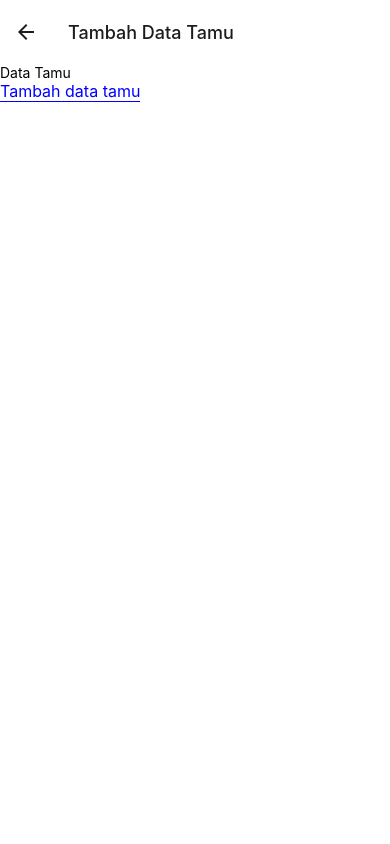
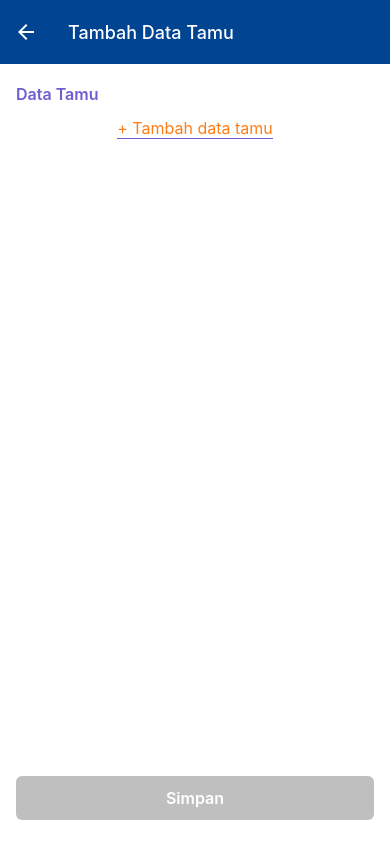
Before and after one commit to erlanggajatikusuma/booking-react-app, a React Native app: screen /App.Home.Detail.Guest in a window 390 px wide. Built offline with nearby package versions, Linux system fonts and the light colour scheme; no server answers.

Commit message:
slicing guest-screen and its function

```diff
--- a/src/components/button/button.tsx
+++ b/src/components/button/button.tsx
@@ -6,9 +6,10 @@ import {
   TextStyle,
   TouchableOpacityProps,
 } from 'react-native';
+import {color} from '../../theme';
 
 const BASE: ViewStyle = {
-  backgroundColor: 'blue',
+  backgroundColor: color.blue,
   paddingVertical: 12,
   paddingHorizontal: 8,
   borderRadius: 6,
@@ -24,6 +25,11 @@ const LINK: ViewStyle = {
   alignItems: 'flex-start',
 };
 
+const DISABLED: ViewStyle = {
+  ...BASE,
+  backgroundColor: 'gray',
+};
+
 const BASE_LABEL: TextStyle = {
   color: 'white',
   fontSize: 16,
@@ -32,12 +38,12 @@ const BASE_LABEL: TextStyle = {
 };
 
 const LINK_LABEL: TextStyle = {
-  color: 'blue', // Blue text color for link style
+  color: color.blue, //color.bluetext color for link style
   fontSize: 16,
   paddingHorizontal: 0,
   paddingVertical: 0,
   borderBottomWidth: 1, // ios not support
-  borderColor: 'blue',
+  borderColor: color.blue,
 };
 
 interface ButtonProps extends TouchableOpacityProps {
@@ -49,7 +55,15 @@ interface ButtonProps extends TouchableOpacityProps {
 }
 
 export const Button: React.FC<ButtonProps> = React.memo(
-  ({label, children, style, labelStyle, preset = 'base', ...rest}) => {
+  ({
+    label,
+    children,
+    style,
+    labelStyle,
+    preset = 'base',
+    disabled,
+    ...rest
+  }) => {
     const buttonStyle = preset === 'link' ? LINK : BASE;
     const textLabelStyle = preset === 'link' ? LINK_LABEL : BASE_LABEL;
 
@@ -57,7 +71,10 @@ export const Button: React.FC<ButtonProps> = React.memo(
       <Text style={[textLabelStyle, labelStyle]}>{label}</Text>
     );
     return (
-      <TouchableOpacity style={[buttonStyle, style]} {...rest}>
+      <TouchableOpacity
+        style={[disabled ? DISABLED : buttonStyle, style]}
+        disabled={disabled}
+        {...rest}>
         {/* {label && <Text style={[textLabelStyle, labelStyle]}>{label}</Text>} */}
         {/* {children} */}
         {content}
--- a/src/components/screen/screen.tsx
+++ b/src/components/screen/screen.tsx
@@ -4,7 +4,7 @@ import {
   KeyboardAvoidingView,
   Platform,
   ScrollView,
-  StatusBar as StatusBarRN,
+  StatusBar,
   StatusBarProps,
   StatusBarPropsAndroid,
   View,
@@ -18,14 +18,14 @@ const isIos = Platform.OS === 'ios';
 
 const majorVersionIOS = parseInt(Platform.Version, 10);
 
-const StatusBar = (props: StatusBarPropsAndroid & StatusBarProps) => {
+const CustomStatusBar = (props: StatusBarPropsAndroid & StatusBarProps) => {
   const insets = useSafeAreaInsets();
   const {backgroundColor, barStyle} = props;
   const customHeight = majorVersionIOS < 11 ? insets.top : 0;
 
   return (
     <View style={{height: customHeight, backgroundColor}}>
-      <StatusBarRN
+      <StatusBar
         barStyle={barStyle}
         backgroundColor={backgroundColor}
         {...props}
@@ -49,10 +49,10 @@ function ScreenWithoutScrolling(props: ScreenProps) {
       style={[preset.outer, backgroundStyle]}
       behavior={isIos ? 'padding' : undefined}
       keyboardVerticalOffset={offsets[props.keyboardOffset || 'none']}>
-      <StatusBar
+      <CustomStatusBar
         barStyle={statusBarStyle}
         backgroundColor={statusBarBackgroundColor}
-        translucent={props.statusBarTranslucent}
+        // translucent={props.statusBarTranslucent}
       />
       <SafeAreaView
         edges={props.unsafe ? ['left', 'right'] : safeAreaEdges}
@@ -78,10 +78,10 @@ function ScreenWithScrolling(props: ScreenProps) {
       style={[preset.outer, backgroundStyle]}
       behavior={isIos ? 'padding' : undefined}
       keyboardVerticalOffset={offsets[props.keyboardOffset || 'none']}>
-      <StatusBar
+      <CustomStatusBar
         barStyle={statusBarStyle}
         backgroundColor={statusBarBackgroundColor}
-        translucent={props.statusBarTranslucent}
+        // translucent={props.statusBarTranslucent}
       />
       <ScrollView
         ref={props.scrollViewRef}
--- a/src/context/store-context.tsx
+++ b/src/context/store-context.tsx
@@ -1,6 +1,6 @@
 import React, {createContext, useContext, useReducer, ReactNode} from 'react';
 
-interface Guest {
+export interface Guest {
   id: number;
   name: string;
   gender: 'Mr' | 'Mrs';
--- a/src/navigators/app-navigator.tsx
+++ b/src/navigators/app-navigator.tsx
@@ -1,6 +1,7 @@
 import {createNativeStackNavigator} from '@react-navigation/native-stack';
 import React from 'react';
 import {DetailScreen, GuestScreen, HomeScreen} from '../screens';
+import {color} from '../theme';
 
 export type AppNavigatorParamList = {
   'App.Home': undefined;
@@ -34,6 +35,9 @@ export const AppNavigator = () => {
           headerShown: true,
           headerTitle: 'Payment Details',
           headerShadowVisible: false,
+          statusBarColor: color.darkBlue,
+          headerStyle: {backgroundColor: color.darkBlue},
+          headerTintColor: color.white,
         }}
         component={DetailScreen}
       />
@@ -44,6 +48,9 @@ export const AppNavigator = () => {
           title: 'Tambah Data Tamu',
           headerBackTitleVisible: false,
           headerShadowVisible: false,
+          statusBarColor: color.darkBlue,
+          headerStyle: {backgroundColor: color.darkBlue},
+          headerTintColor: color.white,
         }}
         component={GuestScreen}
       />
--- a/src/screens/home/detail/guest/index.tsx
+++ b/src/screens/home/detail/guest/index.tsx
@@ -1,22 +1,41 @@
+import {CompositeScreenProps} from '@react-navigation/native';
+import React, {FC, useCallback, useMemo, useState} from 'react';
 import {
-  View,
+  FlatList,
+  Image,
+  ImageStyle,
+  ListRenderItem,
   Text,
   TextInput,
+  TextStyle,
+  View,
   ViewStyle,
-  Image,
-  ImageStyle,
-  FlatList,
-  ListRenderItem,
 } from 'react-native';
-import React, {FC, useCallback, useEffect, useMemo, useState} from 'react';
-import {CompositeScreenProps} from '@react-navigation/native';
 import {Button, Picker, Screen} from '../../../../components';
 import {useStoreContext} from '../../../../context/store-context';
+import {color} from '../../../../theme';
+
+const CONTAINER: ViewStyle = {
+  paddingTop: 20,
+};
+
+const LABEL: TextStyle = {
+  fontSize: 16,
+  fontWeight: '600',
+  color: color.blue,
+  paddingHorizontal: 16,
+};
+
+const ADD_BUTTON: ViewStyle = {
+  alignItems: 'center',
+  marginVertical: 14,
+};
 
 const SELECTED_OPTION: ViewStyle = {
   flexDirection: 'row',
   alignItems: 'center',
-  //   borderWidth: 1,
+  paddingHorizontal: 6,
+  marginVertical: 4,
 };
 
 const INPUT: ViewStyle = {
@@ -25,11 +44,22 @@ const INPUT: ViewStyle = {
   borderWidth: 1,
   borderRadius: 6,
   paddingHorizontal: 12,
+  borderColor: color.borderGray,
 };
 
 const ICON: ImageStyle = {
   width: 24,
   height: 24,
+  tintColor: 'red',
+};
+
+const DELETE_BUTTON: ViewStyle = {
+  marginLeft: 14,
+};
+
+const FOOTER: ViewStyle = {
+  paddingHorizontal: 16,
+  paddingVertical: 24,
 };
 
 const icon = require('../../../../assets/icon/trash.png');
@@ -51,7 +81,6 @@ function arePropsEqual(prevProps: any, nextProps: any) {
 
 const Item = React.memo(
   ({item, handleValueChange, onChangeText, onDelete}: ItemProps) => {
-    console.log('Render Item ==> ', item.gender);
     const items = [
       {label: 'Mr', value: 'Mr'},
       {label: 'Mrs', value: 'Mrs'},
@@ -59,7 +88,6 @@ const Item = React.memo(
 
     return (
       <View style={SELECTED_OPTION}>
-        <View>
         <Picker
           items={items}
           selectedValue={item.gender}
@@ -67,13 +95,15 @@ const Item = React.memo(
             handleValueChange(itemValue, itemIndex, item.id)
           }
         />
-        </View>
         <TextInput
           value={item.name}
           onChangeText={text => onChangeText(item.id, text)}
           style={INPUT}
         />
-        <Button preset="link" onPress={() => onDelete(item.id)}>
+        <Button
+          preset="link"
+          style={DELETE_BUTTON}
+          onPress={() => onDelete(item.id)}>
           <Image source={icon} style={ICON} />
         </Button>
       </View>
@@ -85,9 +115,11 @@ const Item = React.memo(
 export const GuestScreen: FC<CompositeScreenProps<any, any>> = props => {
   const {navigation} = props;
 
-  const {state} = useStoreContext();
+  const {state, dispatch} = useStoreContext();
 
-  const [guests, setGuests] = useState<Array<any>>(state.guests);
+  const guestStore = useMemo(() => state.guests, [state.guests]);
+
+  const [guests, setGuests] = useState<Array<any>>(guestStore);
 
   const isDisabled = useMemo(() => {
     const disable =
@@ -114,6 +146,12 @@ export const GuestScreen: FC<CompositeScreenProps<any, any>> = props => {
 
   const handleDelete = (id: number) => {
     setGuests(prevState => prevState.filter(guest => guest.id !== id));
+    if (guestStore.length) {
+      dispatch({
+        type: 'REMOVE_GUEST',
+        payload: id,
+      });
+    }
   };
 
   const addingGuest = () => {
@@ -124,6 +162,28 @@ export const GuestScreen: FC<CompositeScreenProps<any, any>> = props => {
       name: '',
     };
     setGuests(prevState => [...prevState, guest]);
+  };
+
+  const handleSave = () => {
+    if (guestStore.length) {
+      const data = guests.flatMap(guest =>
+        guestStore.some(value => value.id === guest.id) ? [] : guest,
+      );
+      data.map(guest => {
+        dispatch({
+          type: 'ADD_GUEST',
+          payload: guest,
+        });
+      });
+    } else {
+      guests.map(guest => {
+        dispatch({
+          type: 'ADD_GUEST',
+          payload: guest,
+        });
+      });
+    }
+    navigation.goBack();
   };
 
   const renderItem: ListRenderItem<ItemT> = info => {
@@ -139,23 +199,35 @@ export const GuestScreen: FC<CompositeScreenProps<any, any>> = props => {
     );
   };
 
-  console.log('button disable ===>  ', isDisabled);
-
   return (
-    <Screen preset="scroll">
+    <Screen preset="scroll" statusBar="light-content">
       <FlatList
         data={guests}
         renderItem={renderItem}
         scrollEnabled={false}
-        ListHeaderComponent={<Text>Data Tamu</Text>}
+        contentContainerStyle={CONTAINER}
+        ListHeaderComponent={<Text style={LABEL}>Data Tamu</Text>}
+        // ListEmptyComponent={<Text style={LABEL}>Belum ada data</Text>}
         ListFooterComponent={
           <Button
             preset="link"
+            style={ADD_BUTTON}
+            labelStyle={{color: color.lightOrange}}
             onPress={addingGuest}
-            label="Tambah data tamu"
+            label="+ Tambah data tamu"
           />
         }
       />
+      <View style={FOOTER}>
+        <Button
+          label="Simpan"
+          style={{
+            backgroundColor: isDisabled ? color.borderGray : color.orange,
+          }}
+          onPress={handleSave}
+          disabled={isDisabled}
+        />
+      </View>
     </Screen>
   );
 };
--- a/src/screens/home/detail/index.tsx
+++ b/src/screens/home/detail/index.tsx
@@ -51,18 +51,36 @@ const REFUND: ViewStyle = {
   justifyContent: 'flex-end',
 };
 
+type ItemProps = {
+  item: any;
+};
+
+const Item = React.memo(({item}: ItemProps) => {
+  console.log('Render Item Guest Payment ===> ', item);
+  return (
+    <View key={item.id}>
+      <Text>{`${item.gender} ${item.name}`}</Text>
+    </View>
+  );
+});
+
 export const DetailScreen: FC<CompositeScreenProps<any, any>> = props => {
   const {navigation, route} = props;
-  const {state, dispatch} = useStoreContext();
 
-  const [selectedOption, setSelectedOption] = useState<number | null>(1);
+  const {state} = useStoreContext();
+
   const refundable = true;
 
-  const isGuest = useMemo(() => selectedOption === 2, [selectedOption]);
   const guests = useMemo(() => state.guests, [state.guests]);
 
+  const [selectedOption, setSelectedOption] = useState<number | null>(
+    guests.length !== 0 ? 2 : 1,
+  );
+
+  const isGuest = useMemo(() => selectedOption === 2, [selectedOption]);
+
   useEffect(() => {
-    console.log('Pass Props ===> ', route.params);
+    // console.log('Pass Props ===> ', route.params);
   }, [route]);
 
   const handleOptionSelect = (option: number) => {
@@ -72,13 +90,12 @@ export const DetailScreen: FC<CompositeScreenProps<any, any>> = props => {
   const handleNavigate = () => navigation.navigate('App.Home.Detail.Guest');
 
   const renderItem: ListRenderItem<ItemT> = info => {
-    const {index, item} = info;
-    console.log('Render Item ==> ', info);
-    return null;
+    const {item} = info;
+    return <Item item={item} />;
   };
 
   return (
-    <Screen preset="scroll" style={{flexGrow: 1}}>
+    <Screen preset="scroll" statusBar="light-content">
       {/* HEADER */}
       <View style={HEADER}>
         <Text style={LABEL}>Detail Pesanan</Text>
--- a/src/theme/color.ts
+++ b/src/theme/color.ts
@@ -1,4 +1,9 @@
 export const color = {
   white: '#FFF',
   black: '#000',
+  borderGray: 'rgba(128,128,128, 0.5)',
+  blue: '#6C5ECF',
+  darkBlue: '#004492',
+  orange: '#e46500',
+  lightOrange: '#ff7d16',
 };
```
Also changed, not shown: App.tsx (+2 -109 lines). Lines whose indentation alone changed are shown as unchanged.
